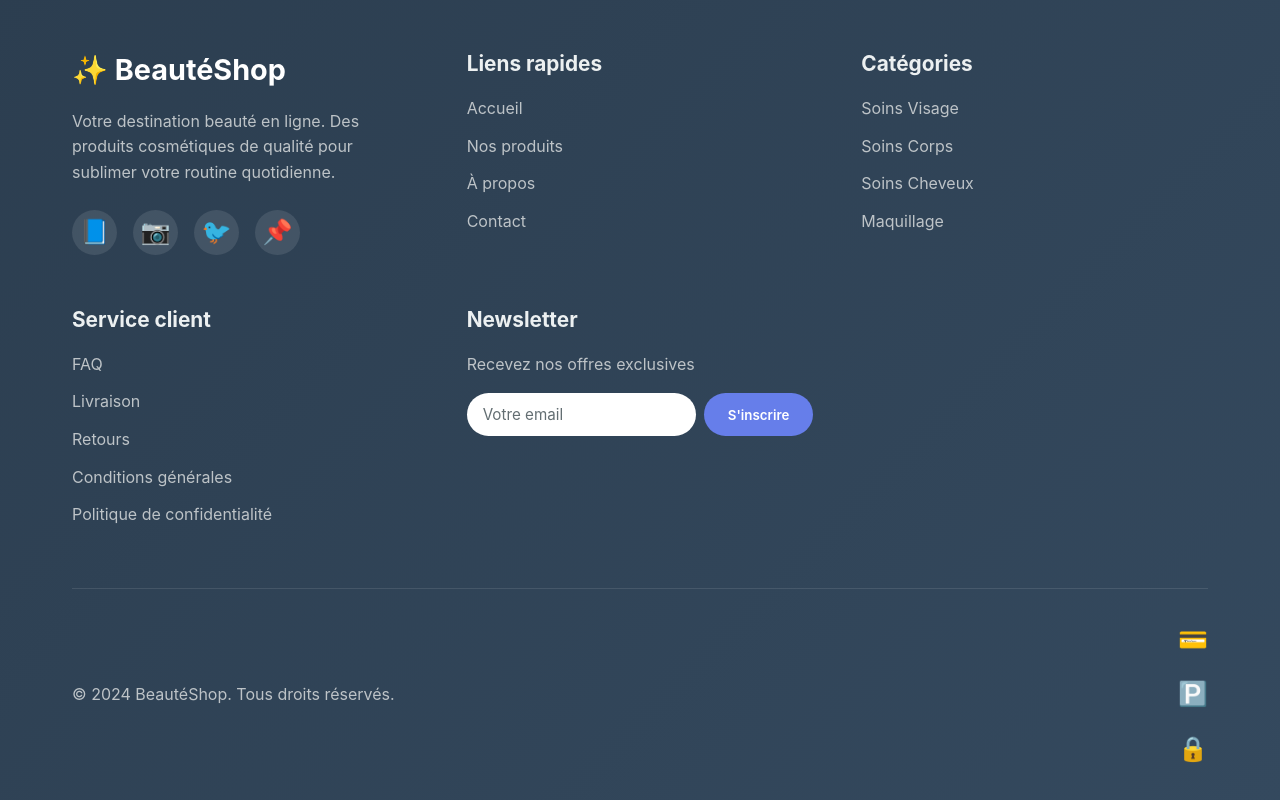
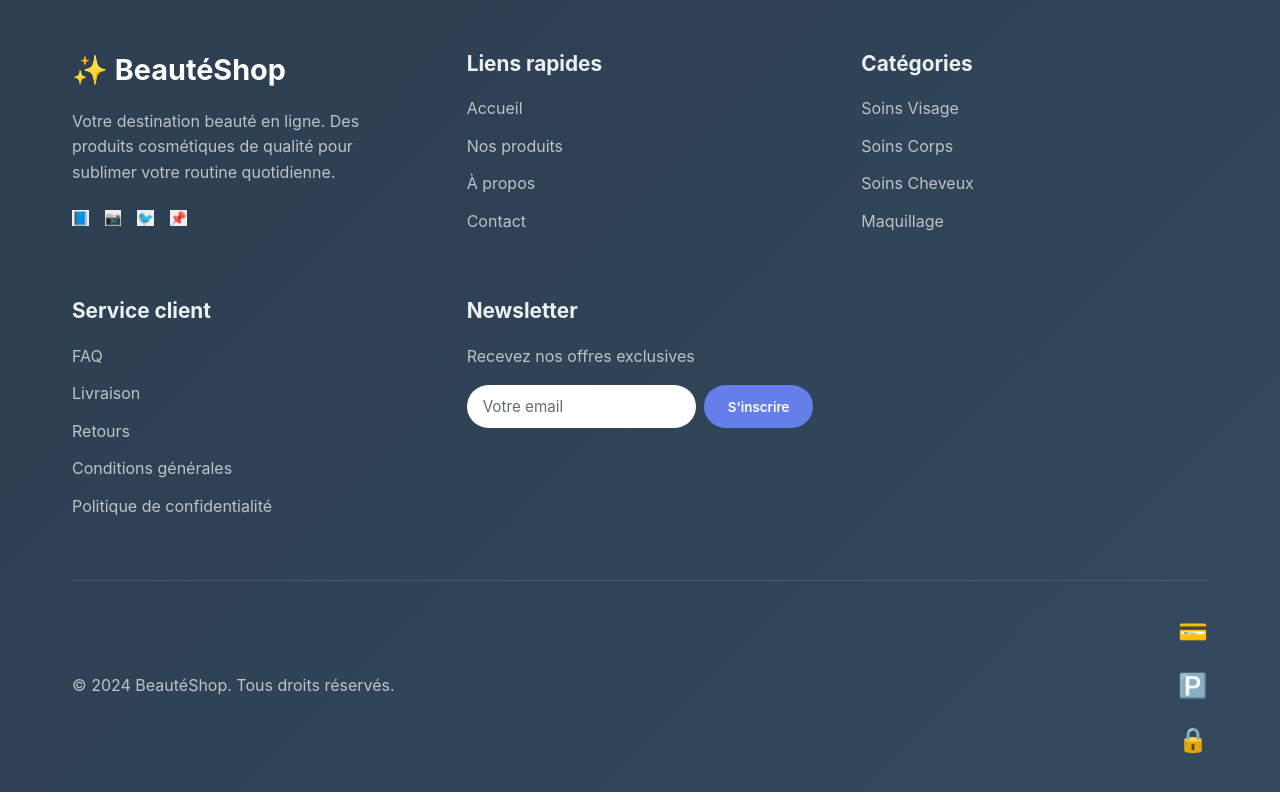
Before and after one commit to Momokara95/beaute-shop, a React (Create React App) app in the folder frontend/: page /cart in a window 1280 px wide. Shown: the part 913-1713 px from the top of the page. Built offline with nearby package versions, Linux system fonts and the light colour scheme.

Commit message:
new reglage

```diff
--- a/frontend/src/components/Footer.js
+++ b/frontend/src/components/Footer.js
@@ -7,6 +7,7 @@ const Footer = () => {
     <footer className="footer">
       <div className="container">
         <div className="footer-content">
+
           {/* About Section */}
           <div className="footer-section">
             <h3>✨ BeautéShop</h3>
@@ -14,11 +15,13 @@ const Footer = () => {
               Votre destination beauté en ligne. Des produits cosmétiques
               de qualité pour sublimer votre routine quotidienne.
             </p>
+
             <div className="social-links">
-              <a href="#" aria-label="Facebook">📘</a>
-              <a href="#" aria-label="Instagram">📷</a>
-              <a href="#" aria-label="Twitter">🐦</a>
-              <a href="#" aria-label="Pinterest">📌</a>
+              {/* Désactivé mais sans erreur d’accessibilité */}
+              <button aria-label="Facebook" className="social-btn">📘</button>
+              <button aria-label="Instagram" className="social-btn">📷</button>
+              <button aria-label="Twitter" className="social-btn">🐦</button>
+              <button aria-label="Pinterest" className="social-btn">📌</button>
             </div>
           </div>
 
@@ -48,11 +51,11 @@ const Footer = () => {
           <div className="footer-section">
             <h4>Service client</h4>
             <ul>
-              <li><a href="#">FAQ</a></li>
-              <li><a href="#">Livraison</a></li>
-              <li><a href="#">Retours</a></li>
-              <li><a href="#">Conditions générales</a></li>
-              <li><a href="#">Politique de confidentialité</a></li>
+              <li><Link to="/faq">FAQ</Link></li>
+              <li><Link to="/shipping">Livraison</Link></li>
+              <li><Link to="/returns">Retours</Link></li>
+              <li><Link to="/terms">Conditions générales</Link></li>
+              <li><Link to="/privacy">Politique de confidentialité</Link></li>
             </ul>
           </div>
 
@@ -69,9 +72,9 @@ const Footer = () => {
               <button type="submit">S'inscrire</button>
             </form>
           </div>
+
         </div>
 
-        {/* Copyright */}
         <div className="footer-bottom">
           <p>© 2024 BeautéShop. Tous droits réservés.</p>
           <div className="payment-methods">
@@ -80,6 +83,7 @@ const Footer = () => {
             <span>🔒</span>
           </div>
         </div>
+
       </div>
     </footer>
   );
--- a/frontend/src/pages/admin/AddProduct.js
+++ b/frontend/src/pages/admin/AddProduct.js
@@ -82,7 +82,7 @@ const AddProduct = () => {
       };
 
      const { data } = await axios.post(
-        'http://localhost:5000/api/products',
+  `${import.meta.env.VITE_API_URL}/api/products`,
   productData,
   {
     headers: {
```
Lines whose indentation alone changed are shown as unchanged.
